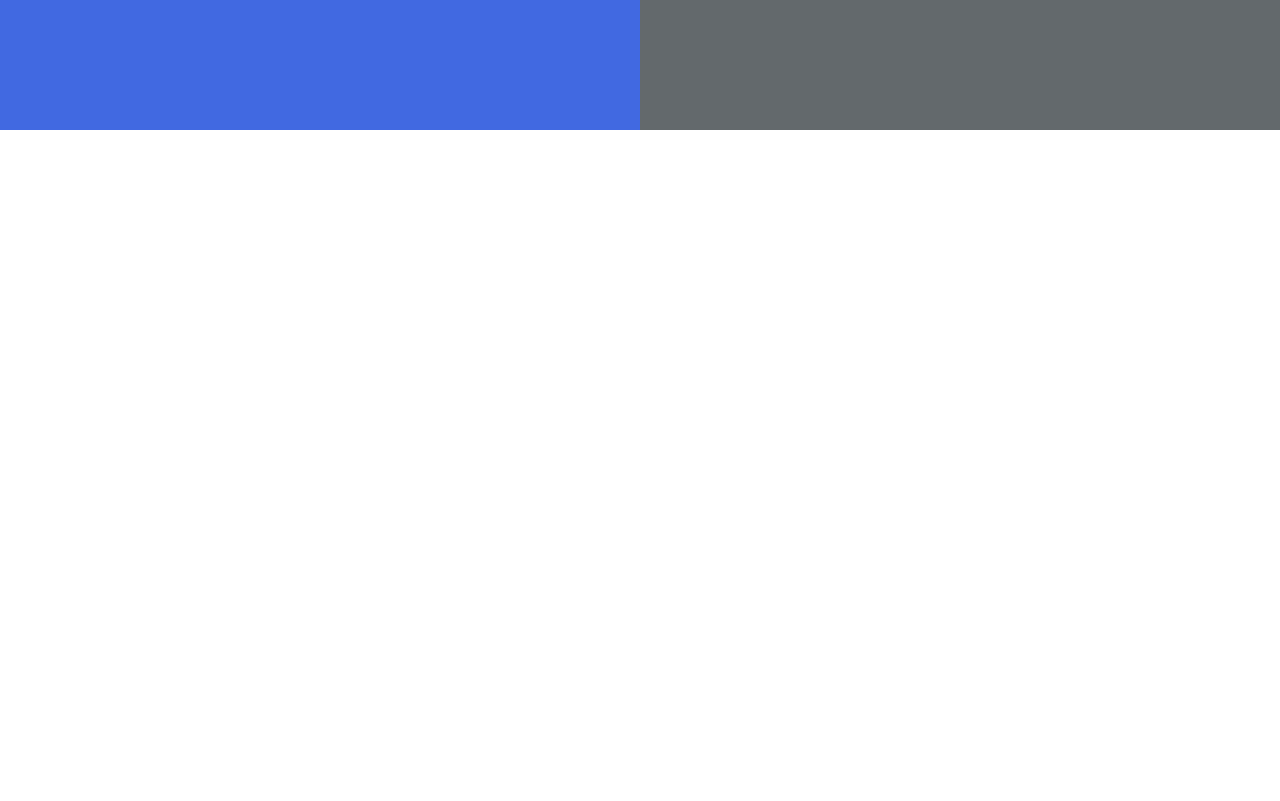
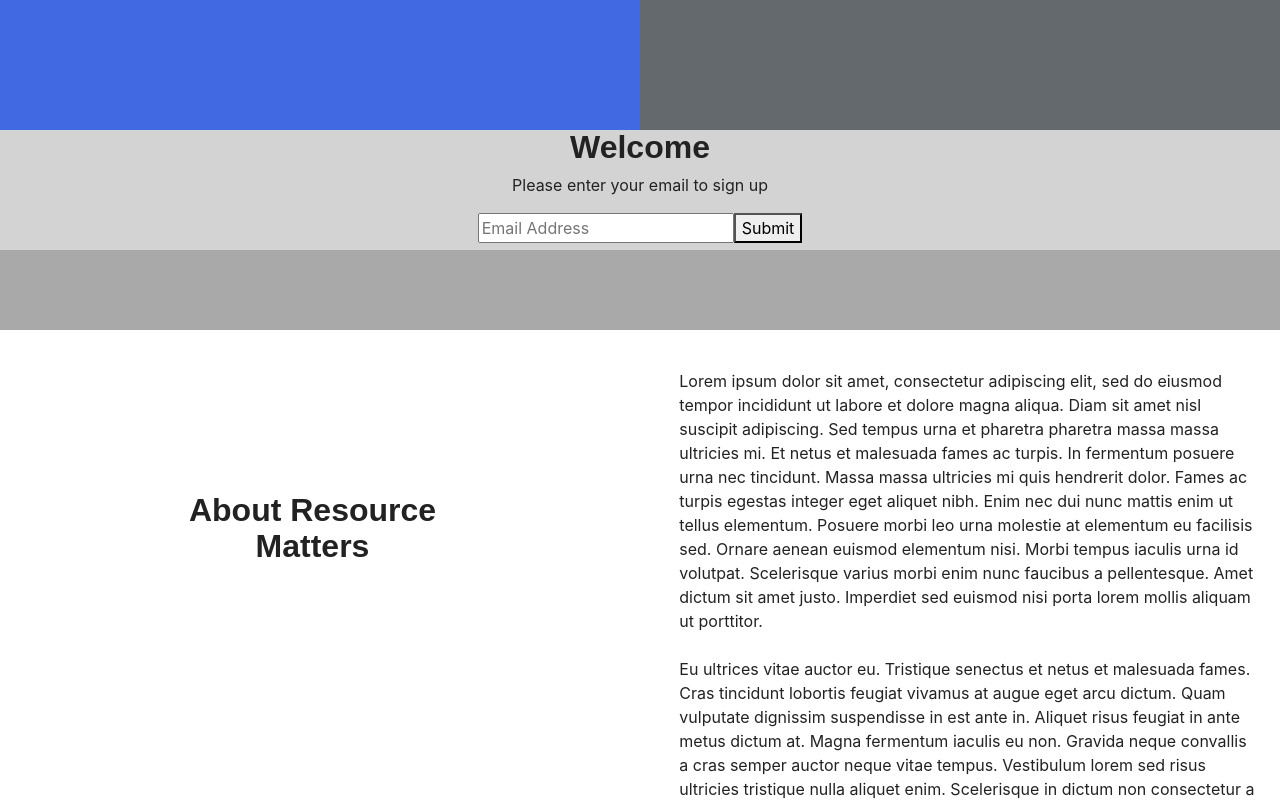
Before and after one commit to tsellers1990/Resource-Matters, a React (Create React App) app in the folder client/: page / in a window 1280 px wide. Shown: the part 360-1161 px from the top of the page. Before the commit the page ends 800 px from the top, so only its background shows below. Built offline with nearby package versions, Linux system fonts and the light colour scheme; a web font is replaced by a local one.

Commit message:
added about and email components

```diff
--- /dev/null
+++ b/client/src/components/About.js
@@ -0,0 +1,25 @@
+import React from 'react';
+
+const About = ()=>{
+  return(
+    <>
+    <div className= "row about-divider"></div>
+    <div className= "row about">
+      <div className= "col-lg-6">
+        <h2 id= "about-heading">About Resource Matters</h2>
+      </div>
+      <div className= "col-lg-6 about-paragraph">
+        <p>Lorem ipsum dolor sit amet, consectetur adipiscing elit, sed do eiusmod tempor incididunt ut labore et dolore magna aliqua. Diam sit amet nisl suscipit adipiscing. Sed tempus urna et pharetra pharetra massa massa ultricies mi. Et netus et malesuada fames ac turpis. In fermentum posuere urna nec tincidunt. Massa massa ultricies mi quis hendrerit dolor. Fames ac turpis egestas integer eget aliquet nibh. Enim nec dui nunc mattis enim ut tellus elementum. Posuere morbi leo urna molestie at elementum eu facilisis sed. Ornare aenean euismod elementum nisi. Morbi tempus iaculis urna id volutpat. Scelerisque varius morbi enim nunc faucibus a pellentesque. Amet dictum sit amet justo. Imperdiet sed euismod nisi porta lorem mollis aliquam ut porttitor.
+        <br />
+        <br />
+        Eu ultrices vitae auctor eu. Tristique senectus et netus et malesuada fames. Cras tincidunt lobortis feugiat vivamus at augue eget arcu dictum. Quam vulputate dignissim suspendisse in est ante in. Aliquet risus feugiat in ante metus dictum at. Magna fermentum iaculis eu non. Gravida neque convallis a cras semper auctor neque vitae tempus. Vestibulum lorem sed risus ultricies tristique nulla aliquet enim. Scelerisque in dictum non consectetur a erat nam at. Orci a scelerisque purus semper eget duis at tellus at.
+        <br />
+        <br />
+        Turpis massa sed elementum tempus egestas sed sed. Neque sodales ut etiam sit amet nisl purus in mollis. Egestas integer eget aliquet nibh praesent. Dui accumsan sit amet nulla facilisi. Sagittis id consectetur purus ut. Turpis in eu mi bibendum neque egestas congue. Magna ac placerat vestibulum lectus. Bibendum enim facilisis gravida neque convallis a. Ornare quam viverra orci sagittis eu volutpat odio. Amet consectetur adipiscing elit ut aliquam purus sit amet. Non consectetur a erat nam at lectus urna. Tempus imperdiet nulla malesuada pellentesque elit eget gravida. Blandit volutpat maecenas volutpat blandit aliquam etiam erat velit. A diam sollicitudin tempor id eu nisl. Mus mauris vitae ultricies leo. Ullamcorper a lacus vestibulum sed arcu.</p>
+      </div>
+    </div>
+    </>
+  )
+}
+
+export default About;
--- a/client/src/components/Main.js
+++ b/client/src/components/Main.js
@@ -2,12 +2,16 @@ import React from "react";
 import '../style.scss';
 import Navbar from "./Navbar/Navbar";
 import Hero from './Hero';
+import WelcomeEmail from './WelcomeEmail';
+import About from './About';
 
 const Main = ()=>{
   return (
     <div className="container col-lg-12">
       <Navbar />
       <Hero />
+      <WelcomeEmail />
+      <About />
     </div>
   );
 }
--- /dev/null
+++ b/client/src/components/WelcomeEmail.js
@@ -0,0 +1,29 @@
+import React, { useState } from 'react';
+import axios from 'axios';
+
+const WelcomeEmail = ()=>{
+
+  const [email, setEmail] = useState("")
+
+  const handleInputChange = (e)=>{
+    setEmail(e.target.val)
+}
+
+// CAN EITHER POST EMAIL TO DB HERE OR PASS STATE TO ANOTHER PAGE WHERE THE USER INPUTS THE REST OF THEIR INFORMATION
+const postEmail = ()=>{
+  axios.post("/api/email", email)
+}
+
+  return(
+    <div className= "row welcome-div">
+      <div className= "col">
+        <h2 id= "welcome">Welcome</h2>
+        <p>Please enter your email to sign up</p>
+        <input id= "enter-email" placeholder= "Email Address" value= {email} onChange= {handleInputChange}></input>
+        <button onClick= {()=> postEmail()}>Submit</button>
+      </div>
+    </div>
+  )
+}
+
+export default WelcomeEmail;
--- a/client/src/style.scss
+++ b/client/src/style.scss
@@ -2,6 +2,10 @@
   width: 100%;
   padding: 0px;
   margin: 0px;
+}
+
+.col-lg-6{
+  padding: 0px;
 }
 
 .hero-title{
@@ -10,7 +14,7 @@
   background: royalblue;
   height: 50vh;
   width: 100%;
-  padding: 0px;
+  padding: 10%;
 }
 
 .hero-image{
@@ -19,6 +23,26 @@
   padding: 0px;
 }
 
-.col-lg-6{
-  padding: 0px;
+.welcome-div{
+  height: 15vh;
+  text-align: center;
+  background: lightgray;
 }
+
+.about-divider{
+  height: 10vh;
+  background: darkgray;
+}
+
+.about{
+  height: 100vh;
+}
+
+#about-heading{
+  text-align: center;
+  padding: 25%;
+}
+
+.about-paragraph{
+  padding: 3%;
+}
```
